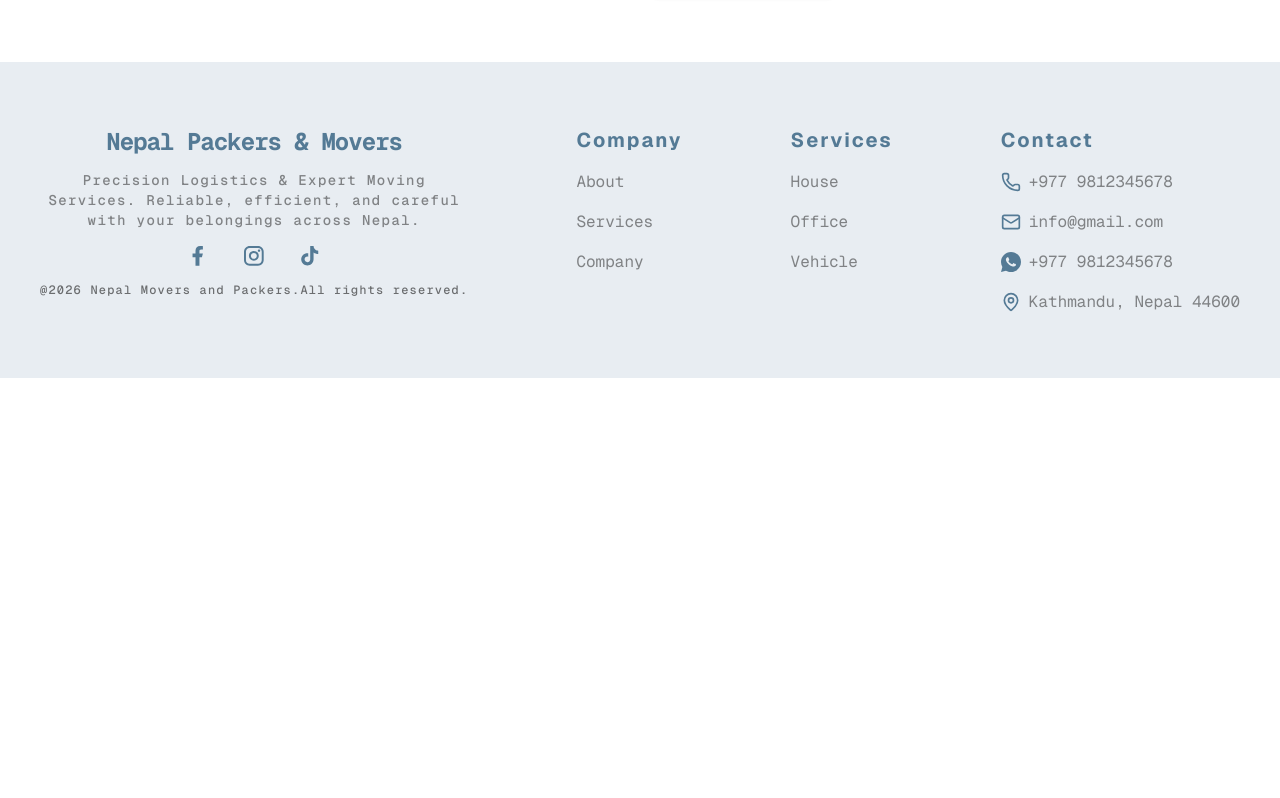
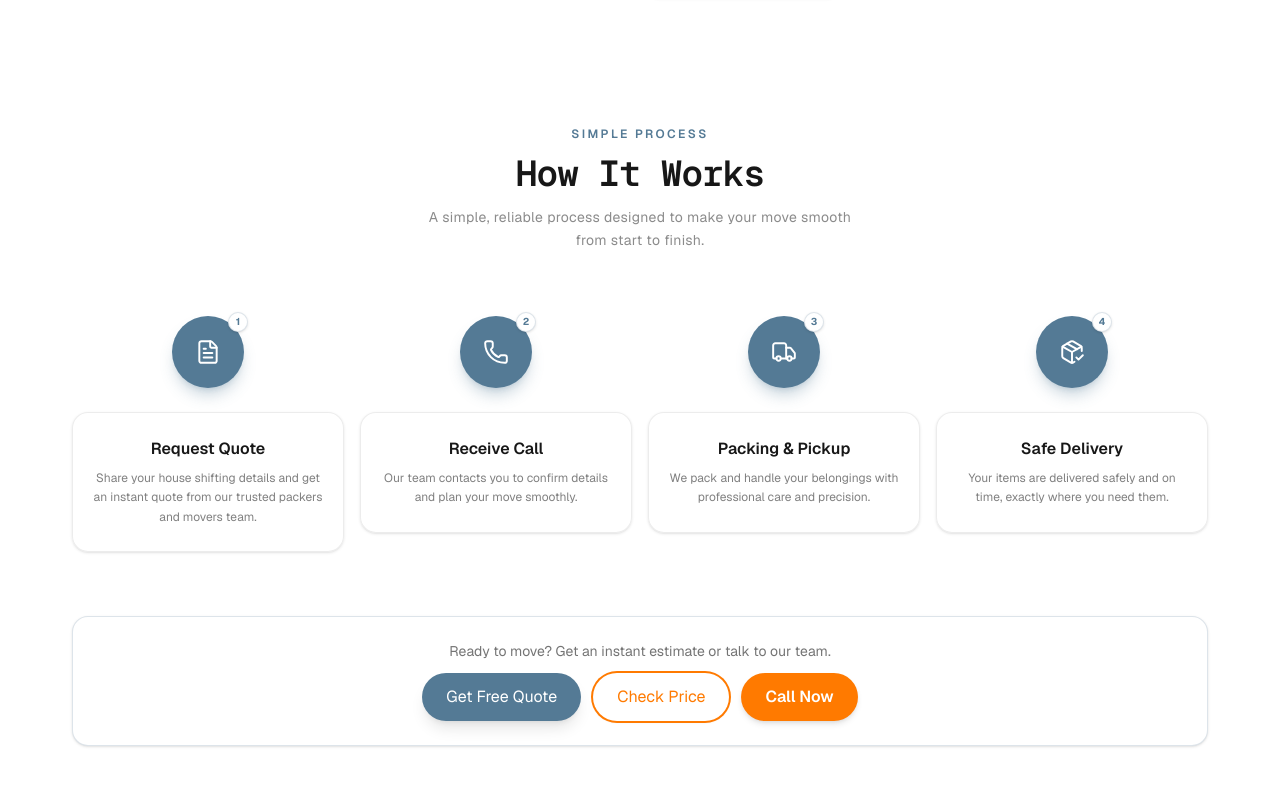
Before and after one commit to bipanabam/packers-and-movers, a Next.js app: page / in a window 1280 px wide. Shown: the part 2462-3260 px from the top of the page. Before the commit the page ends 2840 px from the top, so only its background shows below. Built offline with nearby package versions, Linux system fonts and the light colour scheme.

Commit message:
Add HowItWorks component and integrate it into Home page; update WhyChooseUs imports

```diff
--- a/app/page.tsx
+++ b/app/page.tsx
@@ -1,4 +1,5 @@
 import Hero from "@/components/Hero";
+import HowItWorks from "@/components/HowItWorks";
 import InstantQuoteForm from "@/components/InstantQuoteForm";
 import ServicesCard from "@/components/ServicesCard";
 import WhyChooseUs from "@/components/WhyChooseUs";
@@ -72,6 +73,8 @@ export default function Home() {
 
       {/* Why choose us */}
       <WhyChooseUs />
+      {/* How It Works */}
+      <HowItWorks />
     </div>
   );
 }
--- /dev/null
+++ b/components/HowItWorks.tsx
@@ -0,0 +1,155 @@
+"use client";
+import { Phone, FileText, Truck, PackageCheck } from "lucide-react";
+import { useRef } from "react";
+import { useGSAP } from "@gsap/react";
+import gsap from "gsap";
+import { ScrollTrigger } from "gsap/ScrollTrigger";
+
+
+gsap.registerPlugin(ScrollTrigger);
+
+const steps = [
+  {
+    icon: FileText,
+    title: "Request Quote",
+    desc: "Share your house shifting details and get an instant quote from our trusted packers and movers team.",
+  },
+  {
+    icon: Phone,
+    title: "Receive Call",
+    desc: "Our team contacts you to confirm details and plan your move smoothly.",
+  },
+  {
+    icon: Truck,
+    title: "Packing & Pickup",
+    desc: "We pack and handle your belongings with professional care and precision.",
+  },
+  {
+    icon: PackageCheck,
+    title: "Safe Delivery",
+    desc: "Your items are delivered safely and on time, exactly where you need them.",
+  },
+];
+
+const HowItWorks = () => {
+  const howItWorksRef = useRef<HTMLElement | null>(null);
+
+  useGSAP(() => {
+    if (!howItWorksRef.current) return;
+
+    gsap.from(".step-item", {
+      y: 40,
+      opacity: 0,
+      duration: 0.6,
+      stagger: 0.15,
+      scrollTrigger: {
+        trigger: howItWorksRef.current,
+        start: "top 80%",
+      },
+    });
+  });
+
+
+  return (
+    <section
+     aria-label="How Our Packers and Movers Service Works"
+     id="how-it-works"
+     className="w-full max-w-7xl mx-auto px-4 md:px-8 py-16"
+     ref={howItWorksRef}
+    >
+      <style>{`
+      /* Connector line grows in */
+      @keyframes lineGrow {
+        from { transform: scaleX(0); }
+        to   { transform: scaleX(1); }
+      }
+      .connector-line {
+        transform-origin: left;
+        animation: lineGrow 1s ease 0.1s forwards;
+        transform: scaleX(0);
+      }`}</style>
+
+      {/* Heading */}
+      <div className="text-center mb-16">
+        <p className="text-xs font-semibold tracking-[0.2em] uppercase text-primary mb-3">
+        Simple Process
+        </p>
+        <h2 className="font-semibold font-inter text-3xl md:text-4xl tracking-tight text-foreground">
+        How It Works
+        </h2>
+        <p className="mt-3 text-sm text-foreground/50 font-sans tracking-wide max-w-md mx-auto leading-relaxed">
+        A simple, reliable process designed to make your move smooth from
+        start to finish.
+        </p>
+      </div>
+
+      {/* Steps */}
+      <ol
+        className="relative grid grid-cols-1 md:grid-cols-4 gap-8 md:gap-4"
+        aria-label="Our House Shifting Process in Kathmandu, Lalitpur and many more"
+      >
+        {/* Horizontal connector */}
+        <div
+        aria-hidden="true"
+        className="connector-line hidden md:block absolute top-13 left-[12.5%] right-[12.5%] h-px bg-linear-to-r from-primary/20 via-primary to-primary/20"
+        />
+        {steps.map((step, index) => {
+        const Icon = step.icon;
+          return (
+            <li key={index} className="step-item relative flex flex-col items-center text-center">
+              {/* Circle badge */}
+              <div className="relative z-10 flex items-center justify-center w-18 h-18 rounded-full bg-primary shadow-lg shadow-primary/30 mb-6">
+                  <Icon size={26} className="text-white" strokeWidth={1.8} />
+                  {/* Step number badge */}
+                  <span className="absolute -top-1 -right-1 flex items-center justify-center w-5 h-5 rounded-full bg-white border border-primary/20 text-primary text-[10px] font-bold shadow-sm">
+                  {index + 1}
+                  </span>
+              </div>
+
+              {/* Card */}
+              <div className="w-full rounded-2xl border border-foreground/8 bg-white/70 backdrop-blur-sm shadow-sm px-5 py-6 hover:-translate-y-1 hover:shadow-md transition-all duration-300">
+                  <h3 className="text-base font-semibold text-foreground mb-2">
+                  {step.title}
+                  </h3>
+                  <p className="text-xs text-foreground/55 leading-relaxed">
+                  {step.desc}
+                  </p>
+              </div>
+
+              {/* Mobile vertical connector */}
+              {index < steps.length - 1 && (
+                <div
+                aria-hidden="true"
+                className="md:hidden w-px h-8 bg-linear-to-b from-primary/60 to-primary/10 mt-2"
+                />
+              )}
+            </li>
+          );
+        })}
+      </ol>
+      {/* CTA */}
+      <div className="mt-16 rounded-2xl bg-white border border-primary/20 p-6 text-center shadow-sm">
+        <p className="text-sm text-foreground/60 mb-3">
+          Ready to move? Get an instant estimate or talk to our team.
+        </p>
+
+        <div className="flex flex-col sm:flex-row gap-3 justify-center">
+          <button className="bg-primary text-white px-6 py-3 rounded-full hover:scale-105 transition-transform shadow-lg">
+            Get Free Quote
+          </button>
+
+          <button className="flex items-center justify-center gap-2 px-6 py-2 bg-white text-secondary rounded-full ring-2 ring-secondary text-sm md:text-base shadow-sm hover:scale-105 transition-transform">
+            Check Price
+          </button>
+
+          <a href="tel:+977XXXXXXXXX" className="flex items-center justify-center gap-2 px-6 py-2 bg-secondary text-white rounded-full text-sm md:text-base font-semibold shadow-md hover:scale-105 transition-transform">
+            Call Now
+          </a>
+        </div>
+
+      </div>
+    </section>
+  );
+};
+
+export default HowItWorks;
--- a/components/Navbar.tsx
+++ b/components/Navbar.tsx
@@ -5,7 +5,7 @@ import { useRef } from "react";
 import { useGSAP } from "@gsap/react";
 import gsap from "gsap";
 import { ScrollTrigger } from "gsap/ScrollTrigger";
-import { MapPinIcon, Clock, PhoneIcon, MailIcon, MessageCircleMore, TruckIcon } from "lucide-react";
+import { MapPinIcon, Clock, PhoneIcon, MailIcon, TruckIcon } from "lucide-react";
 
 import WhatsAppIcon from "./icons/WhatsAppIcon";
 
--- a/components/WhyChooseUs.tsx
+++ b/components/WhyChooseUs.tsx
@@ -1,5 +1,5 @@
 import Image from "next/image";
-import { Check, UserCheck, BadgeDollarSign, ShieldCheck, Clock, FileCheck, MapPin } from "lucide-react";
+import { UserCheck, BadgeDollarSign, ShieldCheck, Clock, FileCheck, MapPin } from "lucide-react";
 import Button from "./Button";
 
 const WhyChooseUs = () => {
--- a/package.json
+++ b/package.json
@@ -12,6 +12,7 @@
     "@gsap/react": "^2.1.2",
     "@hookform/resolvers": "^5.2.2",
     "babel-plugin-react-compiler": "^1.0.0",
+    "framer-motion": "^12.38.0",
     "gsap": "^3.15.0",
     "lucide-react": "^1.14.0",
     "next": "16.2.4",
```
Also changed, not shown: 1 other file (tests, documents, lock files or other folders).
